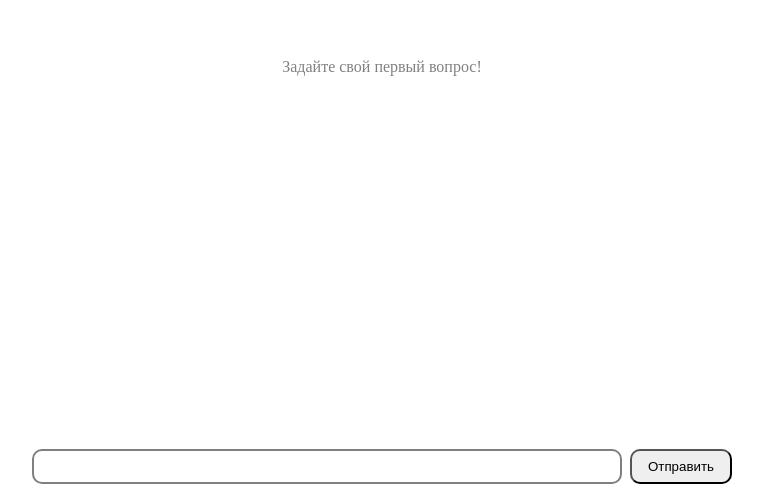
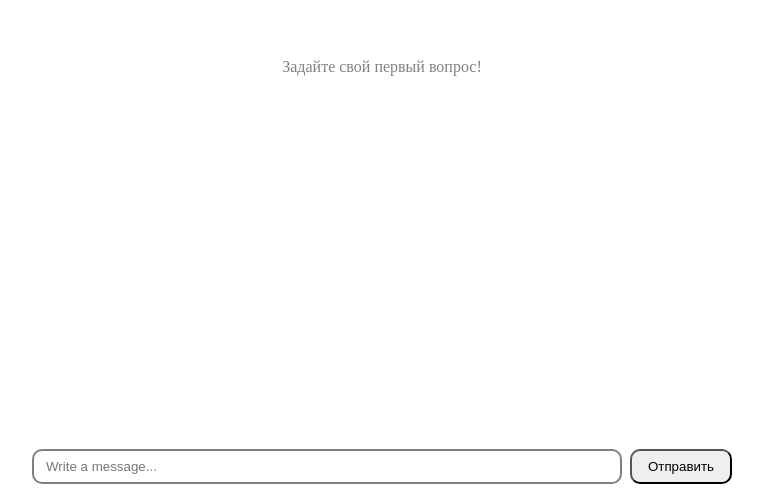
Before and after one commit to ieSkie/chat, a React (Vite) app in the folder frontend/: page / in a window 1280 px wide. Shown: the part 304-800 px from the top of the page, without its empty margins (258-1021 px from the left). Built offline with nearby package versions, Linux system fonts and the light colour scheme.

Commit message:
fix placeholder

```diff
--- a/frontend/src/App.jsx
+++ b/frontend/src/App.jsx
@@ -29,13 +29,7 @@ function App() {
   return (
     <div className="chat-app">
       <MessageList messages={messages} />
-      <ChatInput
-        input={input}
-        setInput={setInput}
-        sendMessage={sendMessage}
-        isLoading={isLoading}
-        placeholder="Write a message..."
-      />
+      <ChatInput input={input} setInput={setInput} sendMessage={sendMessage} />
     </div>
   );
 }
--- a/frontend/src/components/ChatInput.jsx
+++ b/frontend/src/components/ChatInput.jsx
@@ -1,7 +1,11 @@
 export default function ChatInput({ input, setInput, sendMessage, isLoading }) {
   return (
     <div className="chat-input">
-      <input value={input} onChange={(e) => setInput(e.target.value)} />
+      <input
+        value={input}
+        onChange={(e) => setInput(e.target.value)}
+        placeholder="Write a message..."
+      />
       <button onClick={sendMessage} disabled={isLoading}>
         Отправить
       </button>
```
